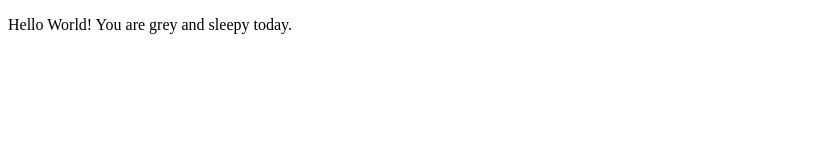
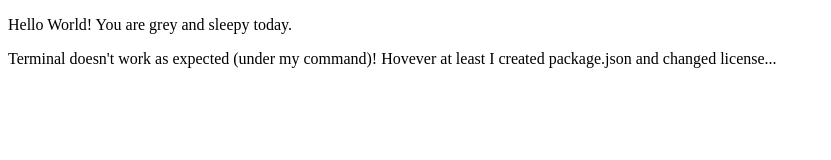
Before and after one commit to Kesse8401/TicTacToe, a website: page index.html in a window 1280 px wide. Shown: the whole page, without its empty margins (0-831 px from the left). Drawn offline with Linux system fonts and the light colour scheme.

Commit message:
HTML update #2

```diff
--- a/index.html
+++ b/index.html
@@ -8,6 +8,7 @@
 
  <body>
   <p>Hello World! You are grey and sleepy today.</p>
+  <p>Terminal doesn't work as expected (under my command)! Hovever at least I created package.json and changed license...</p>
 
  </body>
 
```
